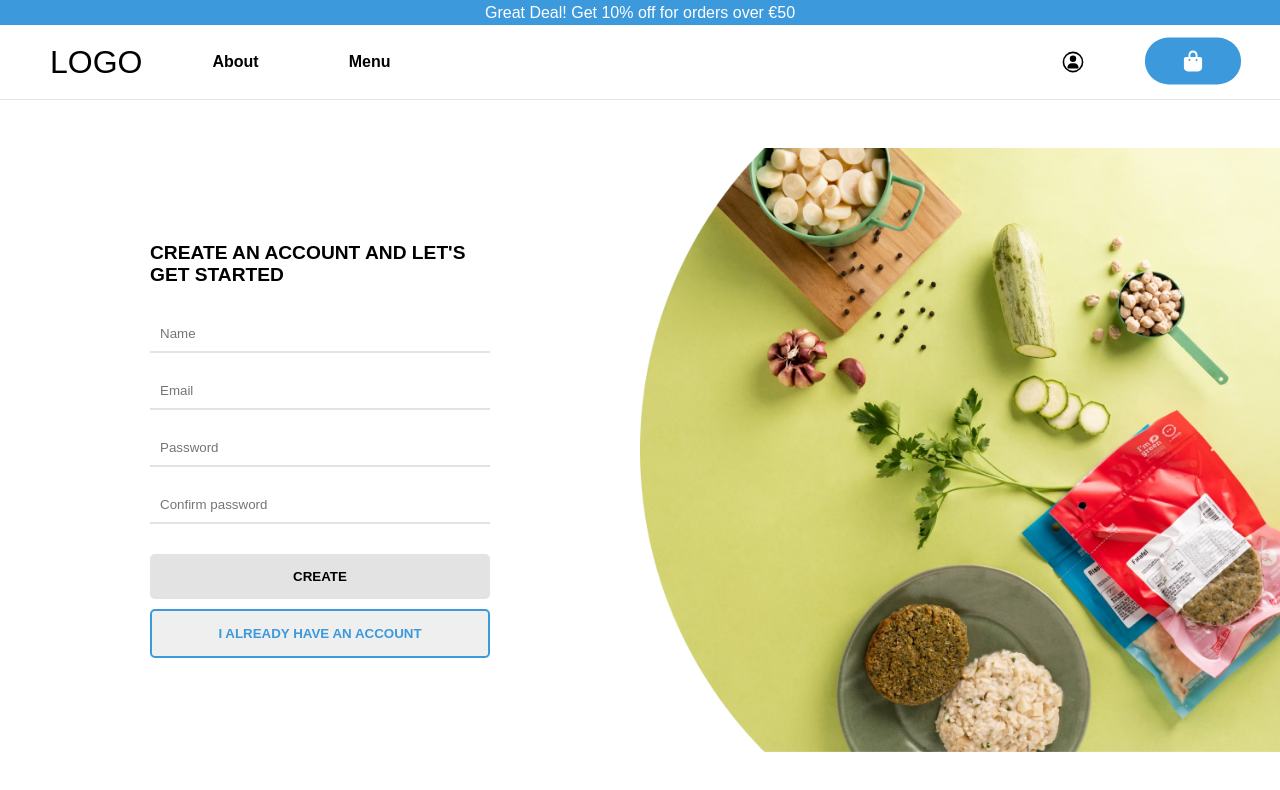
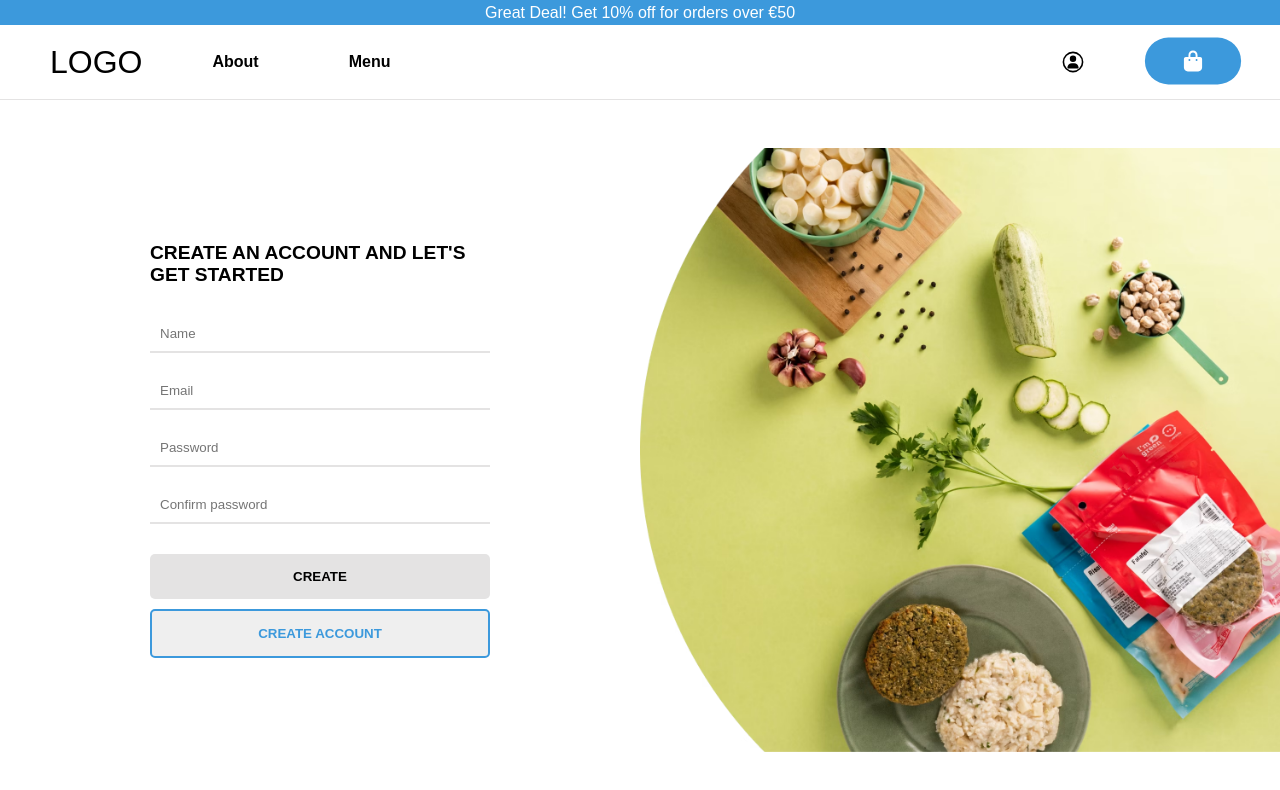
Before and after one commit to MichelPomerantzeff/Food-Ecommerce, a React (Vite) app: page /sign-up in a window 1280 px wide. Shown: the top 790 px of the page. Built offline with nearby package versions, Linux system fonts and the light colour scheme.

Commit message:
fix:: split login and registration to be  different components

```diff
--- a/src/App.jsx
+++ b/src/App.jsx
@@ -1,5 +1,4 @@
 import "./App.css";
-import SignIn from "./components/signs/Signs";
 import Bag from "./components/bag/Bag";
 import Banner from "./components/banner/Banner";
 import HealthyOption from "./components/healthy-option/HealthyOption";
@@ -30,11 +29,11 @@ function App() {
     },
     {
       path: "sign-in",
-      element: < Login type={'sign-in'}/>,
+      element: < Login/>,
     },
     {
       path: "sign-up",
-      element: < Register type={'sign-up'}/>,
+      element: < Register />,
     },
   ]);
 
--- a/src/components/signs/Signs.jsx
+++ /dev/null
@@ -1,51 +0,0 @@
-import React from "react";
-import { signInBg, signUpBg } from "../../data";
-import "./Signs.css";
-import { Link } from "react-router-dom";
-
-export default function Signs(props) {
-
-  const isRegister = props.type === 'sign-up'
-
-  return (
-    <section className="sign">
-
-      <div className="sign-left">
-        <div className="sign-wrapper">
-
-          <h1> { isRegister ? "CREATE AN ACCOUNT AND LET'S GET STARTED" : "SIGN IN" } </h1>
-
-          <form>
-            <div className="inputs-wrapper">
-              { isRegister && <input type="text" name="name" id="name" placeholder="Name" required/>}
-              <input type="email" name="email" id="email" placeholder="Email" required/>
-              <input type="password" name="pasword" id="pasword" placeholder="Password" required/>
-              { isRegister && <input type="password" name="confirm-password" id="confirm-password" placeholder="Confirm password" required/>}
-            </div>
-          </form>
-
-          <div className="buttons-wrapper">
-            <button className="sign-btn" type="submit">{ isRegister ? "CREATE" : "SIGN IN"}</button>
-            {
-              isRegister ?
-              <Link to={'/sign-in'}>
-                <button className="existing-account-btn">I ALREADY HAVE AN ACCOUNT</button>
-              </Link>
-              :
-              <Link to={'/sign-up'}>
-                <button className="create-account-btn">CREATE ACCOUNT</button>
-              </Link>
-            }
-          </div>
-
-          { !isRegister && <a>Forgot password?</a>}
-
-        </div>
-      </div>
-
-      <div className="sign-right">
-        <img src={isRegister ? signUpBg : signInBg} alt="SIGN IMAGE" />
-      </div>
-    </section>
-  );
-}
--- a/src/pages/signin/Login.jsx
+++ b/src/pages/signin/Login.jsx
@@ -1,12 +1,43 @@
 import React from "react";
 import Navbar from "../../components/navbar/Navbar";
-import Signs from "../../components/signs/Signs";
+import { Link } from "react-router-dom";
+import { signInBg } from "../../data";
+import '../../shared/UserLog.css'
 
 export default function Login(props) {
   return (
     <>
       <Navbar />
-      <Signs type={props.type}/>
+      <section className="sign">
+
+      <div className="sign-left">
+        <div className="sign-wrapper">
+
+          <h1> SIGN IN </h1>
+
+          <form>
+            <div className="inputs-wrapper">
+              <input type="email" name="email" id="email" placeholder="Email" required/>
+              <input type="password" name="pasword" id="pasword" placeholder="Password" required/>
+            </div>
+          </form>
+
+          <div className="buttons-wrapper">
+            <button className="sign-btn" type="submit"> SIGN IN </button>
+            <Link to={'/sign-up'}>
+              <button className="existing-account-btn">I ALREADY HAVE AN ACCOUNT</button>
+            </Link>
+          </div>
+
+          <a>Forgot password?</a>
+
+        </div>
+      </div>
+
+      <div className="sign-right">
+        <img src={signInBg} alt="SIGN IN IMAGE" />
+      </div>
+    </section>
     </>
   );
 }
--- a/src/pages/signup/Register.jsx
+++ b/src/pages/signup/Register.jsx
@@ -1,12 +1,42 @@
 import React from "react";
 import Navbar from "../../components/navbar/Navbar";
-import Signs from "../../components/signs/Signs";
+import { signUpBg } from "../../data";
+import { Link } from "react-router-dom";
+import '../../shared/UserLog.css'
 
-export default function Register(props) {
+export default function Register() {
   return (
     <>
       <Navbar />
-      <Signs type={props.type}/>
+      <section className="sign">
+
+      <div className="sign-left">
+        <div className="sign-wrapper">
+
+          <h1> CREATE AN ACCOUNT AND LET'S GET STARTED </h1>
+
+          <form>
+            <div className="inputs-wrapper">
+              <input type="text" name="name" id="name" placeholder="Name" required/>
+              <input type="email" name="email" id="email" placeholder="Email" required/>
+              <input type="password" name="pasword" id="pasword" placeholder="Password" required/>
+              <input type="password" name="confirm-password" id="confirm-password" placeholder="Confirm password" required/>
+            </div>
+          </form>
+
+          <div className="buttons-wrapper">
+            <button className="sign-btn" type="submit"> CREATE </button>
+            <Link to={'/sign-in'}>
+              <button className="create-account-btn">CREATE ACCOUNT</button>
+            </Link>
+          </div>
+        </div>
+      </div>
+
+      <div className="sign-right">
+        <img src={signUpBg} alt="REGISTER IMAGE" />
+      </div>
+    </section>
     </>
   );
 }
```
Also changed, not shown: src/shared/UserLog.css (renamed from src/components/signs/Signs.css), 1 other file (tests, documents, lock files or other folders).
